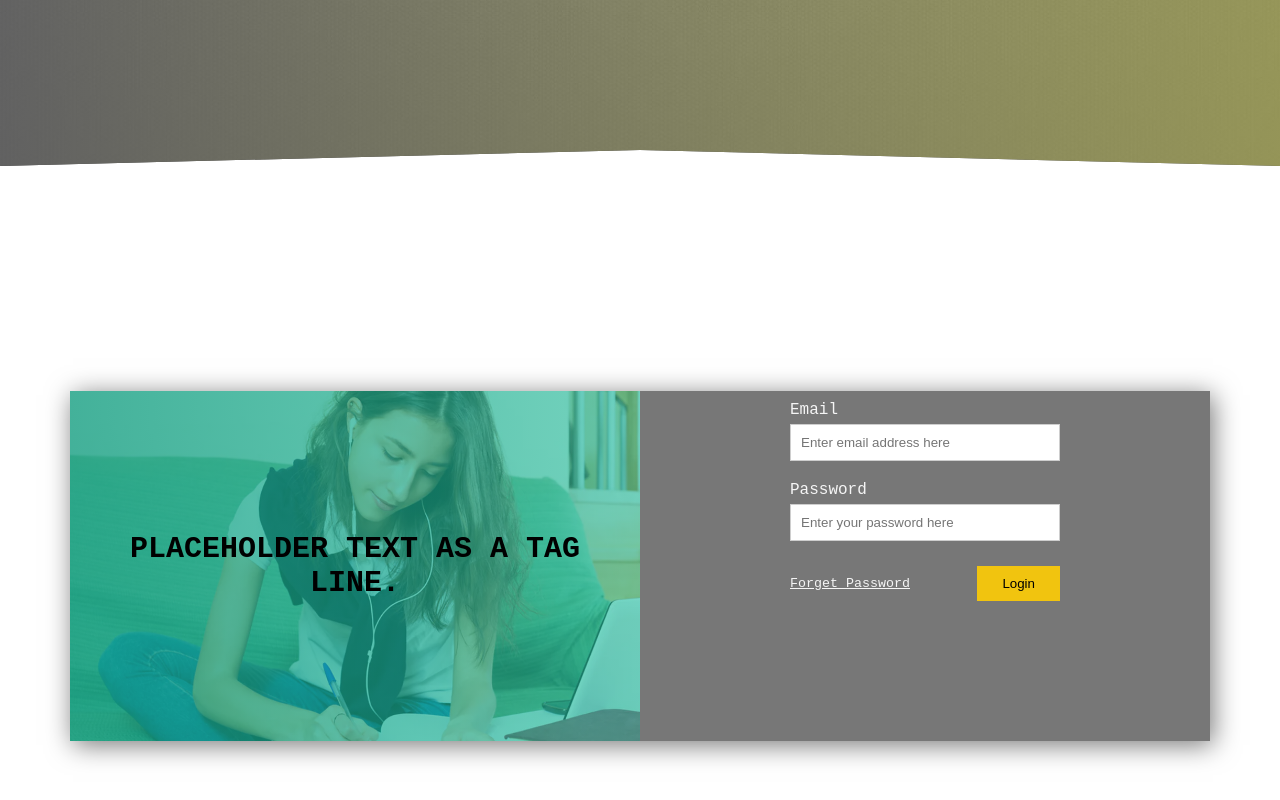
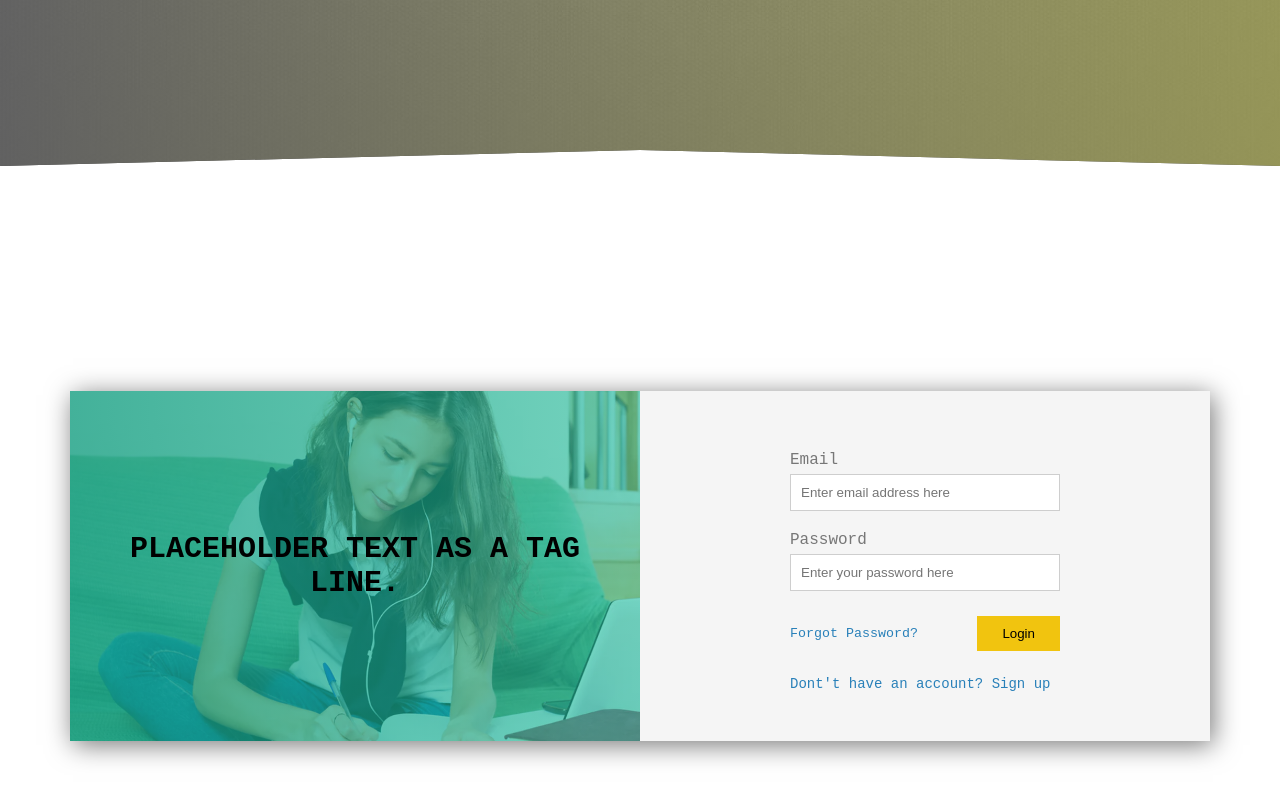
Before and after one commit to Sandip-Z/notebook.io_landing_page, a website: page index.html in a window 1280 px wide. Shown: the part 634-1434 px from the top of the page. Drawn offline with Linux system fonts and the light colour scheme.

Commit message:
[add] margin-top on form element of login form [add] sign up and forget password links

```diff
--- a/index.html
+++ b/index.html
@@ -50,9 +50,12 @@
                 />
               </section>
               <div class="buttons">
-                <small>Forget Password</small>
+                <small>Forgot Password?</small>
                 <button type="submit" class="login-form__submit">Login</button>
               </div>
+              <a href="#" class="signup-text"
+                >Dont't have an account? Sign up</a
+              >
             </form>
           </div>
         </div>
--- a/sass/abstracts/_variables.scss
+++ b/sass/abstracts/_variables.scss
@@ -4,3 +4,4 @@ $color-yellowish: #cccc77b6;
 $color-whitesmoke: whitesmoke;
 $color-dark: rgb(22, 22, 22);
 $color-sunflower: #f1c40f;
+$color-primaryblue: #2980b9;
--- a/sass/component/_form.scss
+++ b/sass/component/_form.scss
@@ -5,6 +5,7 @@ form {
 
   &.login-form {
     // background-color: red;
+    margin-top: 50px;
     section {
       margin: 10px 0px;
     }
@@ -17,6 +18,9 @@ form {
     padding: 10px;
     border: 1px solid rgb(206, 206, 206);
     width: 270px;
+    &:focus {
+      border-color: $color-primaryblue;
+    }
   }
 
   input[type="email"]:not(:placeholder-shown):invalid {
@@ -48,6 +52,19 @@ form {
     display: flex;
     align-items: center;
     cursor: pointer;
+    color: $color-primaryblue;
+    &:hover {
+      text-decoration: underline;
+    }
+  }
+}
+
+a.signup-text {
+  margin-top: 25px;
+  color: $color-primaryblue;
+  font-size: 14px;
+  text-decoration: none;
+  &:hover {
     text-decoration: underline;
   }
 }
--- a/sass/layout/_login.scss
+++ b/sass/layout/_login.scss
@@ -6,8 +6,8 @@
     top: 50%;
     left: 50%;
     transform: translate(-50%, -50%);
-    background-color: $color-grey;
-    color: $color-whitesmoke;
+    background-color: $color-whitesmoke;
+    color: $color-grey;
     box-shadow: 3px 4px 25px $color-grey;
     .row {
       width: 1140px;
```
Also changed, not shown: css/style.css.
